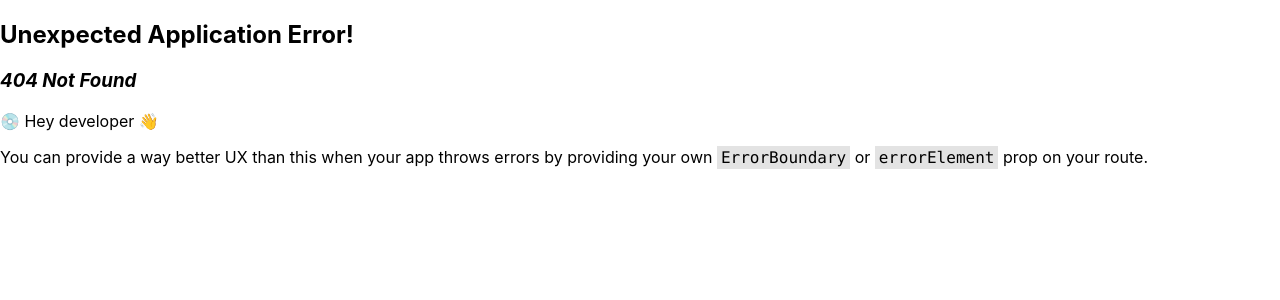
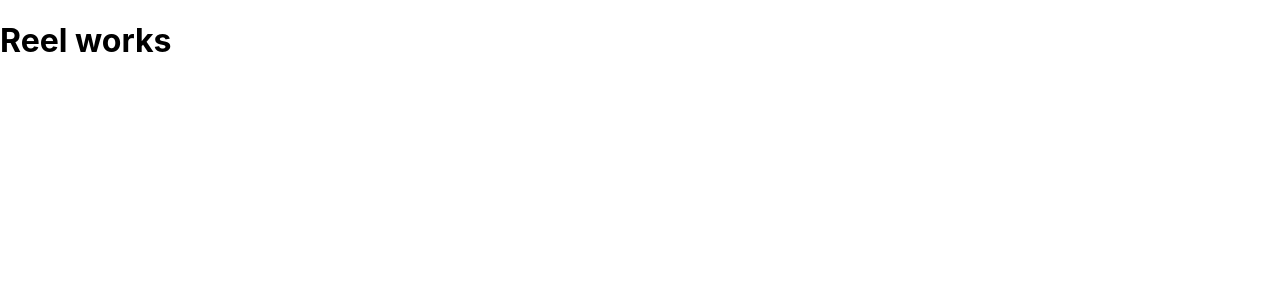
Before and after one commit to biharygergo/junction-2023-move, a React (Create React App) app: page /reel in a window 1280 px wide. Before the commit this address had no page. Shown: the top 300 px of the page. Built offline with nearby package versions, Linux system fonts and the light colour scheme.

Commit message:
feat: Set up routes

```diff
--- /dev/null
+++ b/src/GameScreen/GameScreen.tsx
@@ -0,0 +1,9 @@
+import React from "react";
+import logo from "./logo.svg";
+import "./GameScreen.css";
+
+function GameScreen() {
+  return <h1>Game screen works</h1>;
+}
+
+export default GameScreen;
--- /dev/null
+++ b/src/Reel/Reel.tsx
@@ -0,0 +1,9 @@
+import React from "react";
+import logo from "./logo.svg";
+import "./Reel.css";
+
+function Reel() {
+  return <h1>Reel works</h1>;
+}
+
+export default Reel;
```
Also changed, not shown: src/index.tsx (+17 -10 lines), src/GameScreen/GameScreen.css (added), src/Reel/Reel.css (added).
